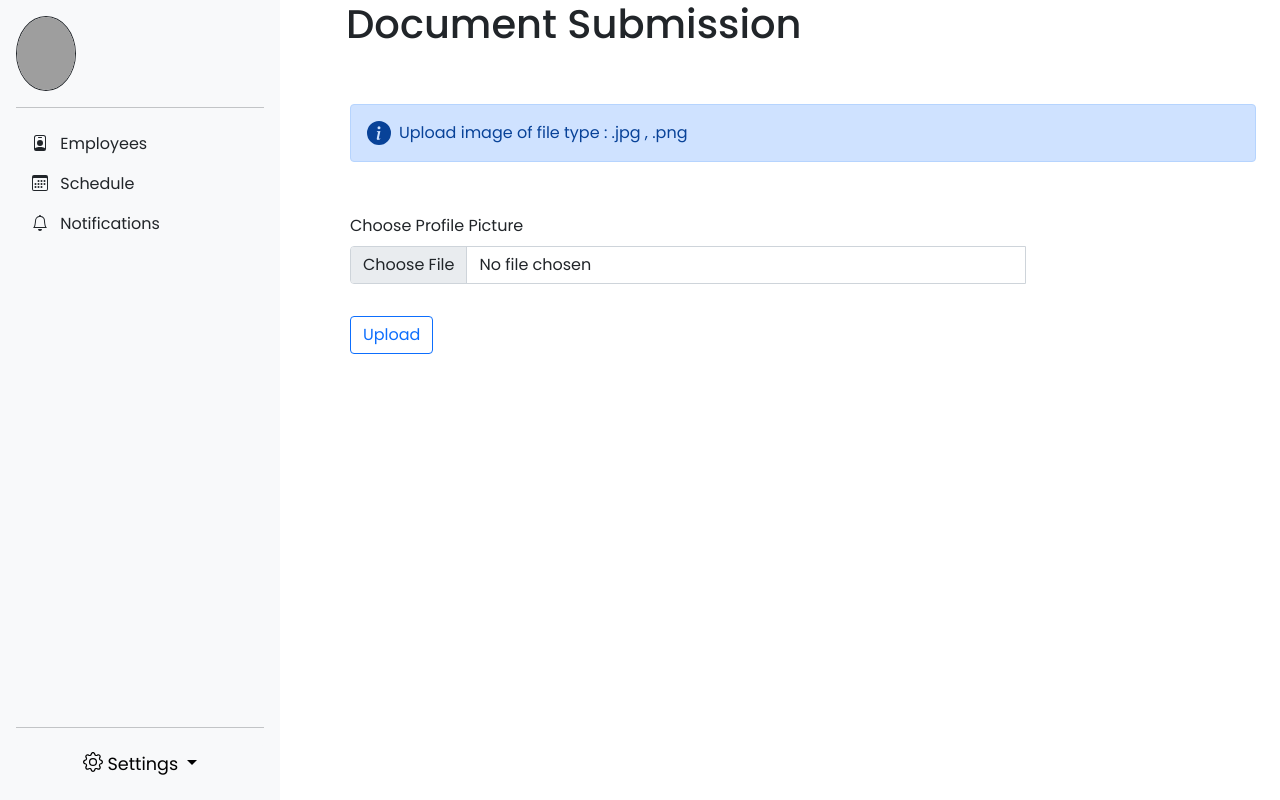
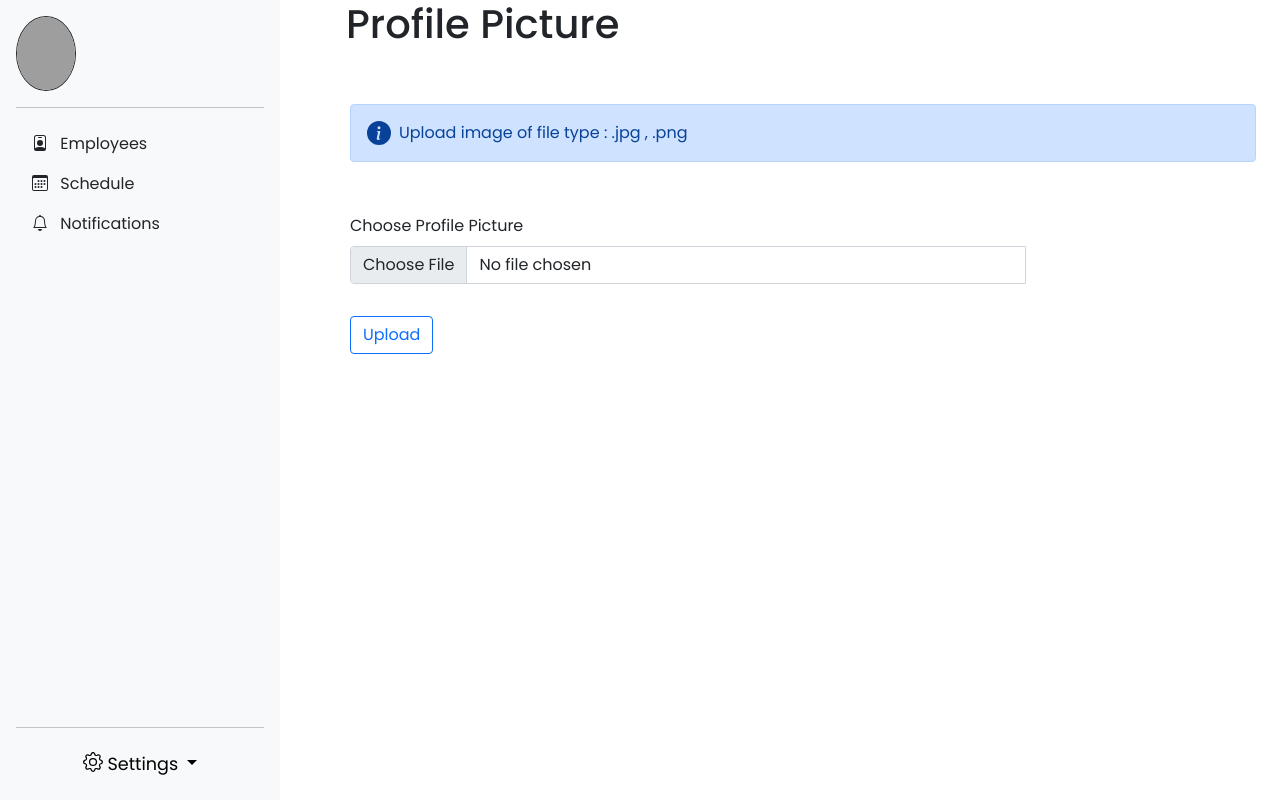
Before and after one commit to takud1/HR-Employee-WebApp, a Django app: page /change_prof_pic/ in a window 1280 px wide. Run offline with Django 3.2, Linux system fonts and the light colour scheme; a user stored in the database is signed in; grey boxes are pictures that could not be loaded.

Commit message:
Update UploadImg.html

```diff
--- a/templates/UploadImg.html
+++ b/templates/UploadImg.html
@@ -12,12 +12,12 @@
     <!-- Bootstrap CSS -->
     <link href="https://cdn.jsdelivr.net/npm/bootstrap@5.0.2/dist/css/bootstrap.min.css" rel="stylesheet"
         integrity="sha384-EVSTQN3/azprG1Anm3QDgpJLIm9Nao0Yz1ztcQTwFspd3yD65VohhpuuCOmLASjC" crossorigin="anonymous">
-    <title>Document Submission</title>
+    <title>Change Profile Picture</title>
     <link rel="stylesheet" href="{% static 'UploadImg.css' %}">
 </head>
 
         <div class="col-md-9">
-            <h1>Document Submission</h1>
+            <h1>Profile Picture</h1>
             <br>
             <br>
             <div class="container">
```
